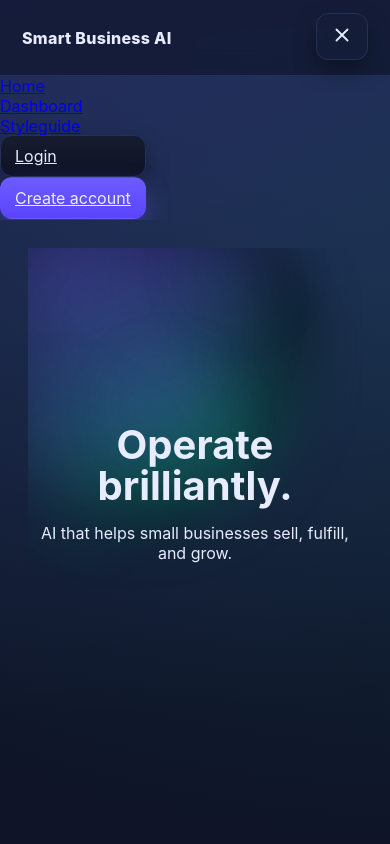
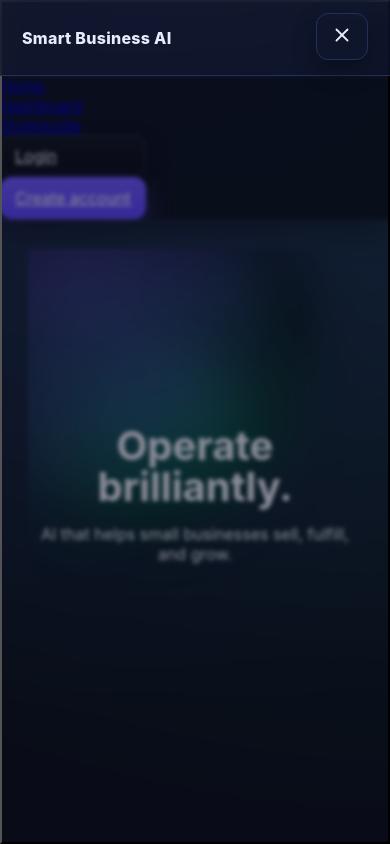
Before and after one commit to mcbriandavids/Smart-Business-AI-Assistant, a React (Vite) app in the folder frontend/: page / in a window 390 px wide. Both pictures are taken after a click on the button "Menu". Built offline with nearby package versions, Linux system fonts and the light colour scheme; no server answers.

Commit message:
feat(frontend): add overlay and auto-close on route change for mobile menu
- Close menu on route changes using useLocation
- Add dimming overlay behind mobile panel to dismiss on tap
- Enhance panel with backdrop blur, border, and shadow
- Build verified

```diff
--- a/frontend/src/pages/App.tsx
+++ b/frontend/src/pages/App.tsx
@@ -1,10 +1,11 @@
 import { useEffect, useState } from "react";
-import { Link, Outlet } from "react-router-dom";
+import { Link, Outlet, useLocation } from "react-router-dom";
 import { isAuthenticated, logout } from "../utils/auth";
 
 export default function App() {
   const [authed, setAuthed] = useState(isAuthenticated());
   const [menuOpen, setMenuOpen] = useState(false);
+  const location = useLocation();
   const showStyleguide =
     import.meta.env.DEV || import.meta.env.VITE_SHOW_STYLEGUIDE === "true";
 
@@ -13,6 +14,11 @@
     // For demonstration, we'll just update on mount.
     setAuthed(isAuthenticated());
   }, []);
+
+  // Close the mobile menu on route change
+  useEffect(() => {
+    setMenuOpen(false);
+  }, [location.pathname]);
 
   return (
     <div className="app-shell">
@@ -81,6 +87,16 @@
           <span className="sr-only">{menuOpen ? "Close" : "Menu"}</span>
         </button>
       </header>
+      {/* Mobile overlay to dismiss menu */}
+      {menuOpen && (
+        <button
+          type="button"
+          aria-hidden="true"
+          tabIndex={-1}
+          className="mobile-overlay md:hidden"
+          onClick={() => setMenuOpen(false)}
+        />
+      )}
       {/* Mobile nav panel (always rendered for smooth animation) */}
       <nav
         id="mobile-menu"
--- a/frontend/src/styles.css
+++ b/frontend/src/styles.css
@@ -88,6 +88,10 @@
 .slide-panel {
   overflow: hidden;
   transition: max-height 220ms ease, opacity 180ms ease;
+  background: rgba(15, 20, 40, 0.85);
+  backdrop-filter: blur(8px);
+  border-bottom: 1px solid var(--border);
+  box-shadow: 0 8px 30px rgba(0, 0, 0, 0.35);
 }
 .slide-panel--closed {
   max-height: 0;
@@ -97,6 +101,15 @@
 .slide-panel--open {
   max-height: 420px; /* big enough for all links */
   opacity: 1;
+}
+
+/* Full-screen overlay behind the mobile menu (below sticky header) */
+.mobile-overlay {
+  position: fixed;
+  inset: 0;
+  background: rgba(0, 0, 0, 0.4);
+  backdrop-filter: blur(2px);
+  z-index: 9; /* header is 10; keep overlay underneath header */
 }
 .nav a {
   color: #d7dcff;
```
